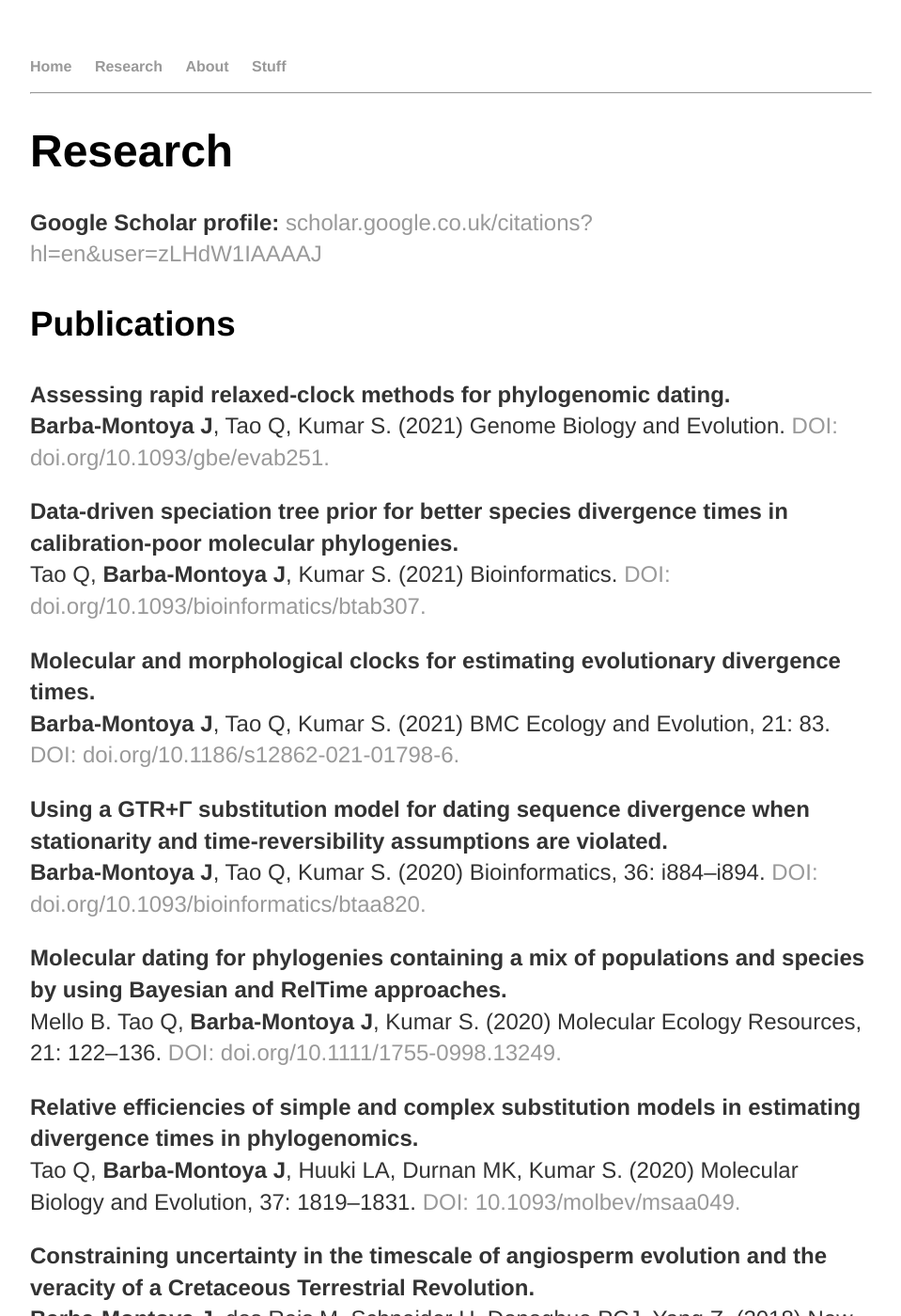
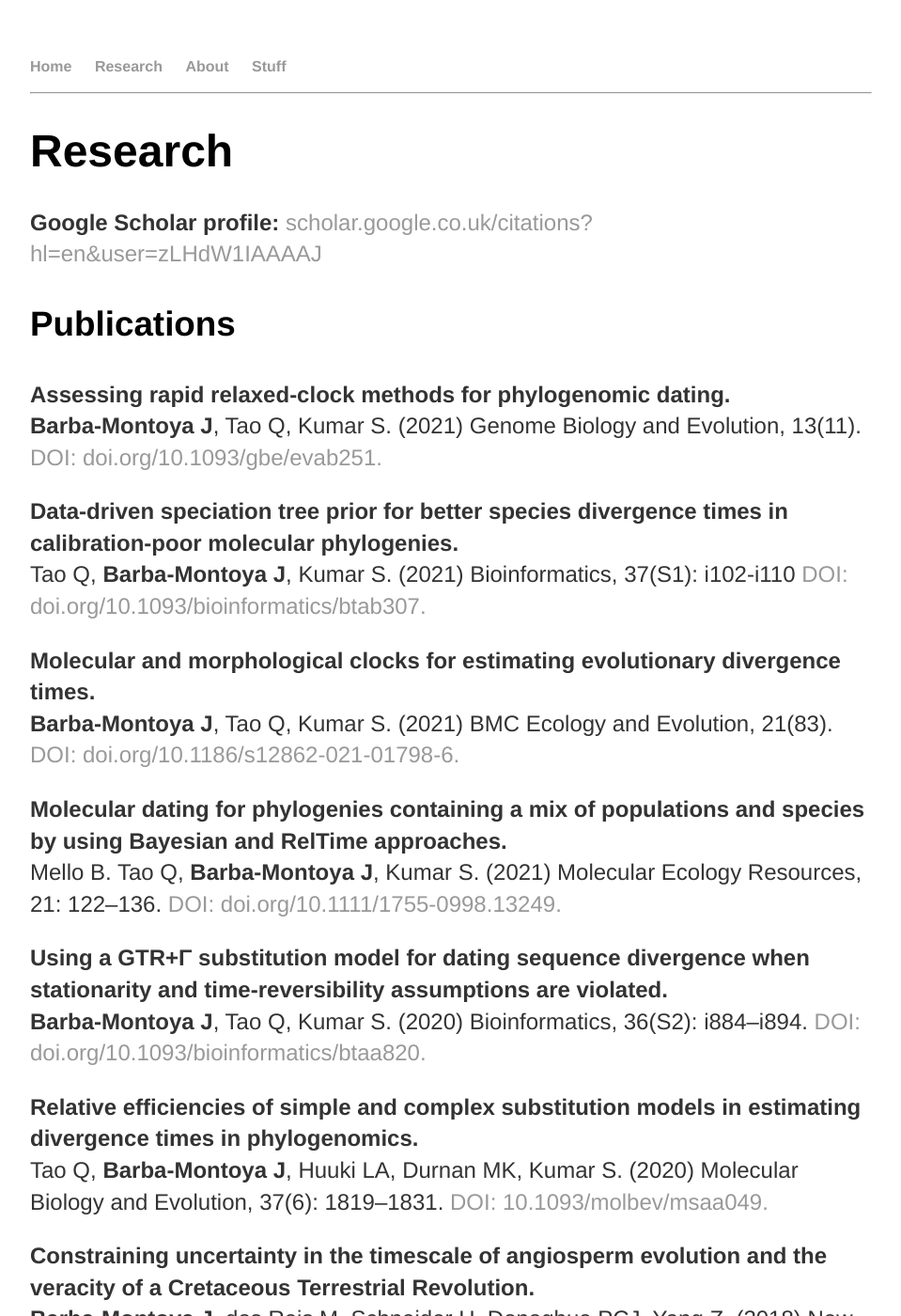
Before and after one commit to josebarbamontoya/josebarbamontoya.github.io, a Jekyll site: the page built from research/index.html, in a window 1280 px wide and 1400 px high. Shown: the whole window at 94% size, without its empty margins (160-1119 px from the left). Built offline with Jekyll 4.4.1, drawn with Linux system fonts in a browser that asks for light colours; some of the changed text lies outside the part shown.

Commit message:
Update index.html

```diff
--- a/research/index.html
+++ b/research/index.html
@@ -9,22 +9,22 @@ title: Jose Barba-Montoya
 					<h3>Publications</h3>
 
 <p><b>Assessing rapid relaxed-clock methods for phylogenomic dating.</b><br>
-<b>Barba-Montoya J</b>, Tao Q, Kumar S. (2021) Genome Biology and Evolution.  <a href=" https://doi.org/10.1093/gbe/evab251">DOI: doi.org/10.1093/gbe/evab251.</a>
+<b>Barba-Montoya J</b>, Tao Q, Kumar S. (2021) Genome Biology and Evolution, 13(11). <a href=" https://doi.org/10.1093/gbe/evab251">DOI: doi.org/10.1093/gbe/evab251.</a>
 
 <p><b>Data-driven speciation tree prior for better species divergence times in calibration-poor molecular phylogenies.</b><br>
-Tao Q, <b>Barba-Montoya J</b>, Kumar S. (2021) Bioinformatics. <a href=" https://doi.org/10.1093/bioinformatics/btab307">DOI: doi.org/10.1093/bioinformatics/btab307.</a>
+Tao Q, <b>Barba-Montoya J</b>, Kumar S. (2021) Bioinformatics, 37(S1): i102-i110 <a href=" https://doi.org/10.1093/bioinformatics/btab307">DOI: doi.org/10.1093/bioinformatics/btab307.</a>
 
 <p><b>Molecular and morphological clocks for estimating evolutionary divergence times.</b><br>
-<b>Barba-Montoya J</b>, Tao Q, Kumar S. (2021) BMC Ecology and Evolution, 21: 83. <a href="https://doi.org/10.1186/s12862-021-01798-6">DOI: doi.org/10.1186/s12862-021-01798-6.</a>
+<b>Barba-Montoya J</b>, Tao Q, Kumar S. (2021) BMC Ecology and Evolution, 21(83). <a href="https://doi.org/10.1186/s12862-021-01798-6">DOI: doi.org/10.1186/s12862-021-01798-6.</a>
+
+<p><b>Molecular dating for phylogenies containing a mix of populations and species by using Bayesian and RelTime approaches.</b><br>
+Mello B. Tao Q, <b>Barba-Montoya J</b>, Kumar S. (2021) Molecular Ecology Resources, 21: 122–136. <a href="https://doi.org/10.1111/1755-0998.13249">DOI: doi.org/10.1111/1755-0998.13249.</a>
 
 <p><b>Using a GTR+Γ substitution model for dating sequence divergence when stationarity and time-reversibility assumptions are violated.</b><br>
-<b>Barba-Montoya J</b>, Tao Q, Kumar S. (2020) Bioinformatics, 36: i884–i894. <a href="https://doi.org/10.1093/bioinformatics/btaa820">DOI: doi.org/10.1093/bioinformatics/btaa820.</a>
-
-<p><b>Molecular dating for phylogenies containing a mix of populations and species by using Bayesian and RelTime approaches.</b><br>
-Mello B. Tao Q, <b>Barba-Montoya J</b>, Kumar S. (2020) Molecular Ecology Resources, 21: 122–136. <a href="https://doi.org/10.1111/1755-0998.13249">DOI: doi.org/10.1111/1755-0998.13249.</a>
+<b>Barba-Montoya J</b>, Tao Q, Kumar S. (2020) Bioinformatics, 36(S2): i884–i894. <a href="https://doi.org/10.1093/bioinformatics/btaa820">DOI: doi.org/10.1093/bioinformatics/btaa820.</a>
 
 <p><b>Relative efficiencies of simple and complex substitution models in estimating divergence times in phylogenomics.</b><br>
-Tao Q, <b>Barba-Montoya J</b>, Huuki LA, Durnan MK, Kumar S. (2020) Molecular Biology and Evolution, 37: 1819–1831. <a href="https://doi.org/10.1093/molbev/msaa049">DOI: 10.1093/molbev/msaa049.</a>
+Tao Q, <b>Barba-Montoya J</b>, Huuki LA, Durnan MK, Kumar S. (2020) Molecular Biology and Evolution, 37(6): 1819–1831. <a href="https://doi.org/10.1093/molbev/msaa049">DOI: 10.1093/molbev/msaa049.</a>
 
 <p><b>Constraining uncertainty in the timescale of angiosperm evolution and the veracity of a Cretaceous Terrestrial Revolution.</b><br>
 <b>Barba-Montoya J</b>, dos Reis M, Schneider H, Donoghue PCJ, Yang Z. (2018) New Phytologist, 218: 819–834. <a href="https://nph.onlinelibrary.wiley.com/doi/abs/10.1111/nph.15011">DOI: 10.1111/nph.15011.</a>
```
Also changed, not shown: other parts of research/index.html (+1 -1 lines).
